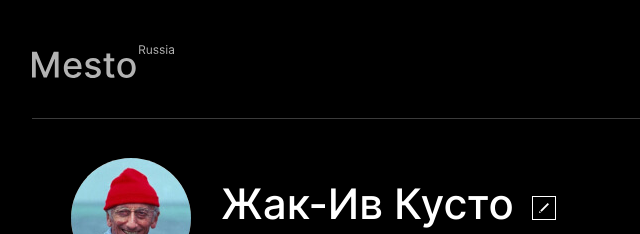
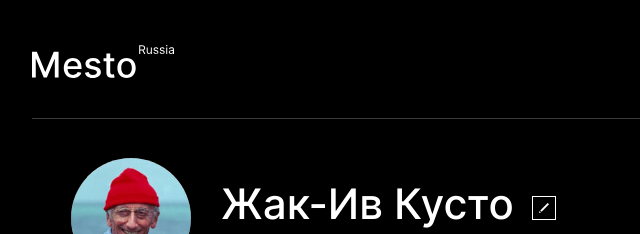
Before and after one commit to andreyfvolkov/mesto, a plain HTML site: page index.html in a window 1280 px wide. Shown: the top 234 px of the page, 168-808 px from the left. Drawn offline with Linux system fonts and the light colour scheme.

Commit message:
исправлены замечания к второй сдаче работы

```diff
--- a/blocks/header/header.css
+++ b/blocks/header/header.css
@@ -1,8 +1,7 @@
 .header {
   max-width: 100%;
   padding: 45px 0 0 0;
-  border-bottom: 1px solid #545454;
-  opacity: 0.7;
+  border-bottom: 1px solid rgba(84, 84, 84, 0.7);
 }
 
 @media screen and (max-width: 479px) {
```
